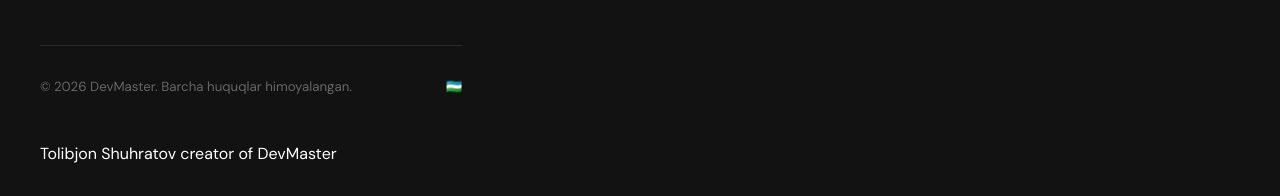
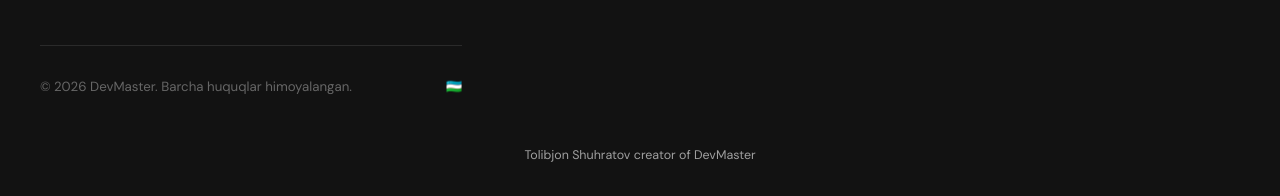
Before and after one commit to Tolibjonshurhatov/DevMaster., a plain HTML site: page index.html in a window 1280 px wide. Shown: the part 5511-5707 px from the top of the page. Drawn offline with Linux system fonts and the light colour scheme.

Commit message:
Update main.css

```diff
--- a/styles/main.css
+++ b/styles/main.css
@@ -1,5 +1,23 @@
 @import url('https://fonts.googleapis.com/css2?family=Syne:wght@400;500;600;700;800&family=DM+Sans:ital,opsz,wght@0,9..40,300;0,9..40,400;0,9..40,500;0,9..40,600;1,9..40,300&display=swap');
+/* Creator link uslublari */
+.footer-creator {
+  margin-top: 8px; /* "Barcha huquqlar himoyalangan" yozuvidan biroz pastga tushiradi */
+  text-align: center;
+}
 
+.footer-creator a {
+  font-size: 0.78rem; /* Kichikroq hajm */
+  color: rgba(255, 255, 255, 0.6); /* Mayin oq rang (ko'zni charchatmaslik uchun) */
+  text-decoration: none;
+  transition: color 0.3s ease;
+  display: inline-block;
+}
+
+/* Sichqoncha ustiga borganda (Hover) */
+.footer-creator a:hover {
+  color: #ffffff; /* To'liq oq rangga o'tadi */
+  text-decoration: underline; /* Ostiga chiziq chiqadi */
+}
 :root {
   /* Oq-qora ranglar palitrasi */
   --primary: #0a0a0a;          /* Toʻq qora fon */
```
